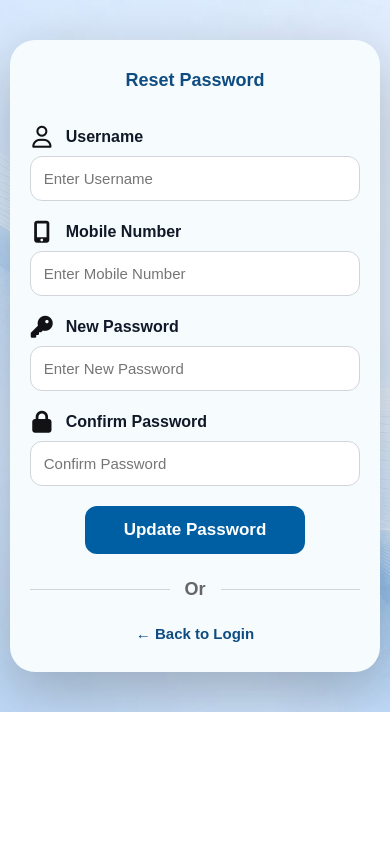
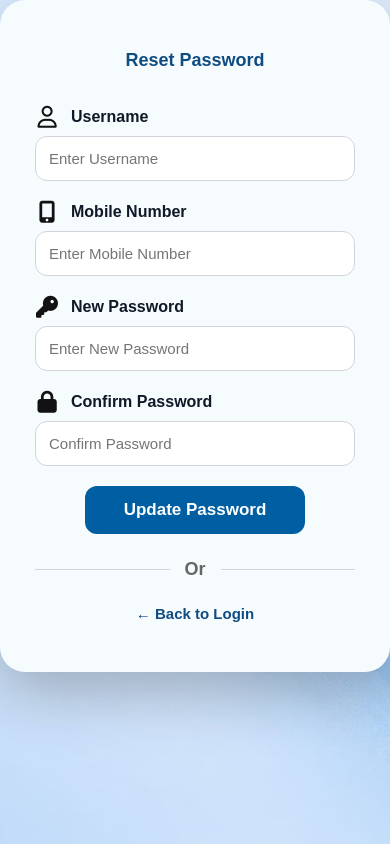
Before and after one commit to saireddy2005/Your-Locker, a Django app: page /forgot-password/ in a window 390 px wide. Run offline with Django 5.2, Linux system fonts and the light colour scheme.

```diff
--- a/gallery/static/css/forgot_password.css
+++ b/gallery/static/css/forgot_password.css
@@ -239,3 +239,28 @@ button{
         margin:20px auto;
     }
 }
+
+@media only screen and (max-width:768px){
+
+html,
+body{
+    margin:0;
+    padding:0;
+    width:100%;
+    min-height:100dvh;
+    overflow-x:hidden;
+}
+
+body{
+    display:block;
+    background-attachment:scroll;
+}
+
+.container{
+    width:100%;
+    max-width:100% ;
+    margin:0 auto ;
+    padding:20px 15px ;
+}
+
+}
```
